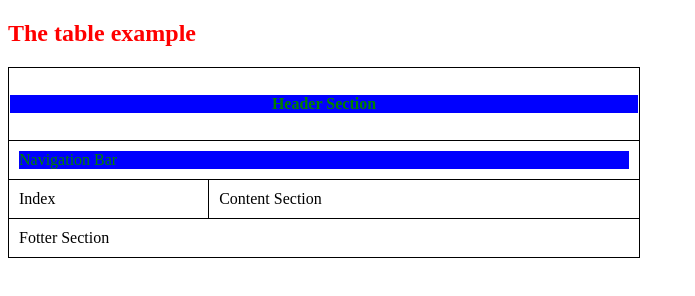
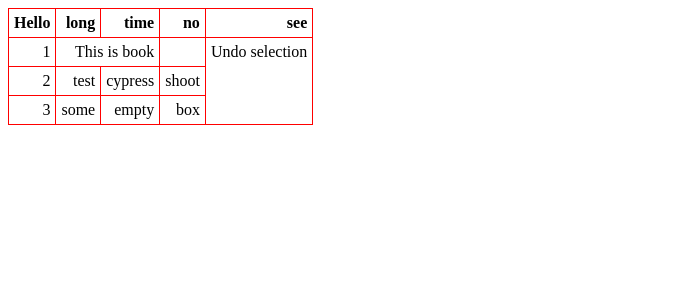
Before and after one commit to Hearthuz/Dogs_Shop, a plain HTML site: page index.html in a window 1280 px wide. Shown: the whole page, without its empty margins (0-695 px from the left). Drawn offline with Linux system fonts and the light colour scheme.

Commit message:
activity 4 homework 1

```diff
--- a/index.html
+++ b/index.html
@@ -6,21 +6,32 @@
         <title>Dogs Shop</title>
     </head>
     <body>
-        <h2 class="table_style">The table example</h2>
         <table>
             <tr>
-                <th colspan="2">
-                    <div class="table_style">Header Section</div></th>
+                <th>Hello</th>
+                <th>long</th>
+                <th>time</th>
+                <th>no</th>
+                <th colspan="2">see</th>
             </tr>
             <tr>
-                <td colspan="2"><div class="table_style">Navigation Bar</div></td>
+                <td>1</td>
+                <td colspan="2">This is book</td>
+                <td></td>
+                <td colspan="2" class="lower">Undo selection</td>
             </tr>
             <tr>
-                <td>Index</td>
-                <td>Content Section</td>
+                <td>2</td>
+                <td>test</td>
+                <td>cypress</td>
+                <td>shoot</td>
+                <td rowspan="2" class="upper"></td>
             </tr>
             <tr>
-                <td colspan="2">Fotter Section</td>
+                <td>3</td>
+                <td>some</td>
+                <td>empty</td>
+                <td>box</td>
             </tr>
         </table>
     </body>
--- a/style.css
+++ b/style.css
@@ -1,20 +1,12 @@
 table,th,td{
-    border: 1px solid black;
+    border: 1px solid red;
     border-collapse: collapse;
+    text-align: right;
+    padding: 5px;
 }
-table{
-    width: 50%;
+.lower{
+    border-bottom: none;
 }
-th{
-    height: 70px;
+.upper{
+    border-top: none;
 }
-td{
-    padding: 10px;
-}
-.table_style{
-    color: red;
-}
-div.table_style{
-    color: green;
-    background-color: blue;
-}
```
